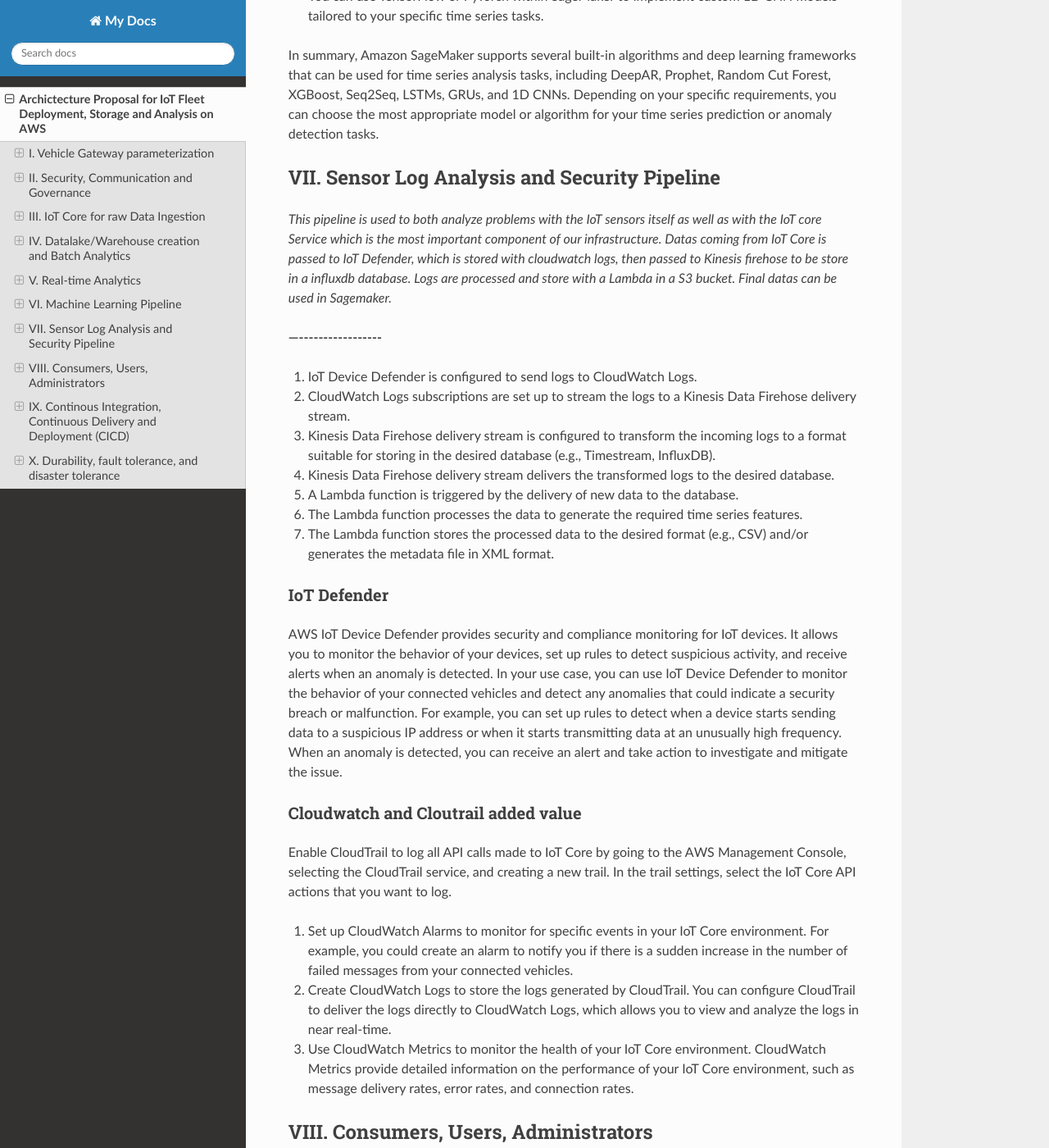
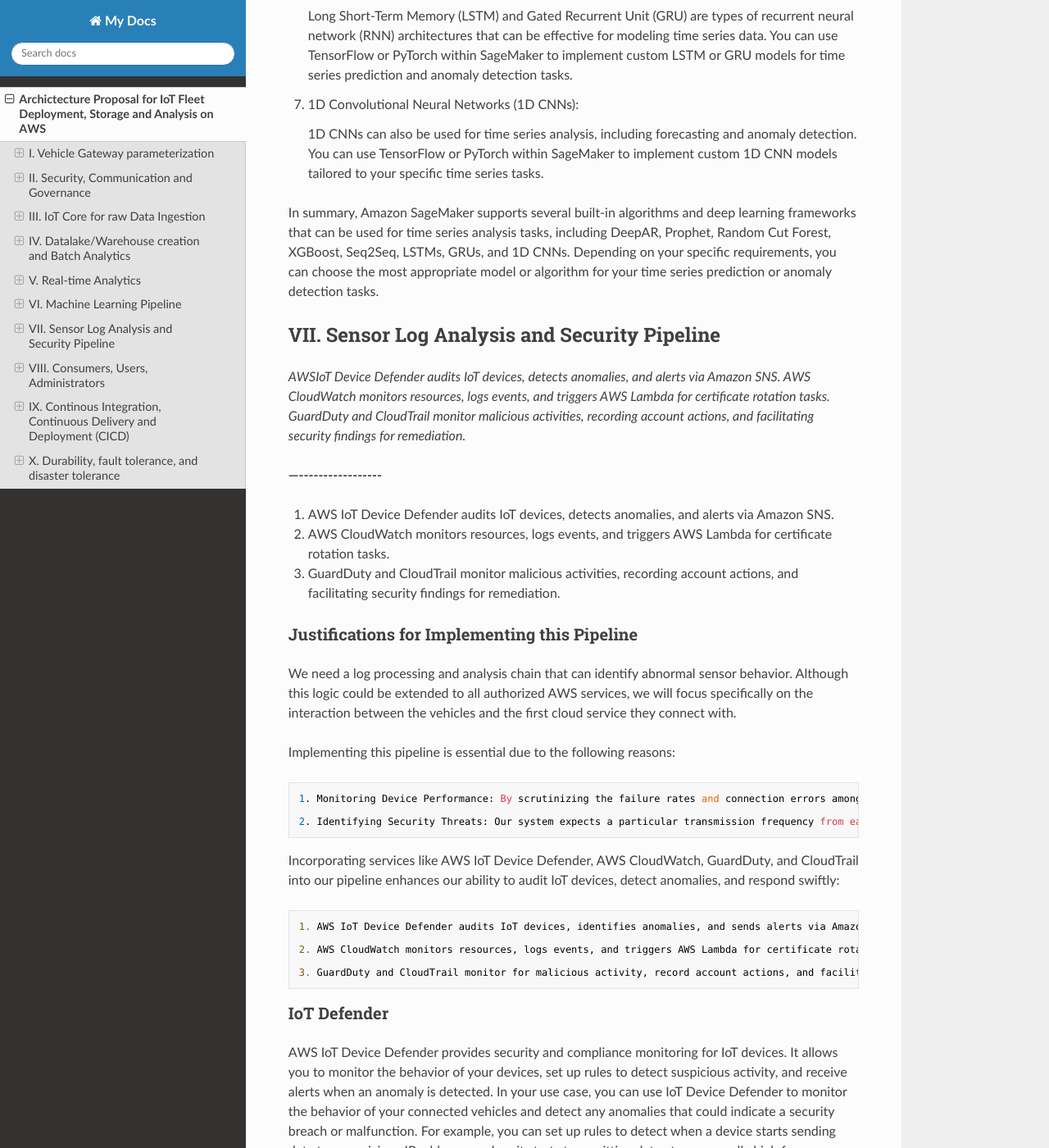
Before and after one commit to clementsiegrist/CloudIotFleet, an MkDocs documentation site: the page built from docs/index.md, in a window 1280 px wide and 1400 px high, scrolled down 28328 px. Shown: the whole window at 82% size. Built offline with MkDocs 1.6.1, drawn with Linux system fonts in a browser that asks for light colours; nearby versions of some CDN libraries; some of the changed text lies outside the part shown.

Commit message:
new info

```diff
--- a/docs/index.md
+++ b/docs/index.md
@@ -22,7 +22,9 @@
 
 [AWS IoT Fleetwise Insights](https://aws.amazon.com/blogs/iot/generating-insights-from-vehicle-data-with-aws-iot-fleetwise-part1/)<br>
 
+[AWS IoT Automotive Workshop](https://catalog.workshops.aws/awsiotforautomotive/en-US/0-before-starting-the-workshop)<br>
 
+[AWS Next Gen Vehicle Communication](https://docs.aws.amazon.com/whitepapers/latest/designing-next-generation-vehicle-communication-aws-iot/challenges-with-connected-vehicle-platforms.html)
 
 —-----
 
@@ -421,6 +423,9 @@
 
 So when you are setting up the rule in AWS IoT Core, the 'topic' in the SQL statement refers to the MQTT topic from which the data will be selected. When a device publishes a message to that topic, the rule will apply the SQL statement to the message. If the message passes the SQL statement (i.e., it matches the SELECT criteria), then the rule's action will be performed on that message.
 
+[AWS IoT SDK and Basic MQTT Functions](https://github.com/aws/aws-iot-device-sdk-python)
+[Implementation AWS MQTT](https://iotatlas.net/en/implementations/aws/)
+
 ## **IV. Datalake/Warehouse creation and Batch Analytics**
 
 _The raw datas coming from the IoT Core are passed to Kinesis Firehorse in order to be stored to a primary raw data S3 bucket in csv. format if needed. Then the raw datas can eventually be processed and refined with EMR and stored for long term usage and query to Redshift which gives data scientist flexibility to analyze and process the very raw datas and be extracted as batch with vehicle informations._
@@ -608,7 +613,7 @@
 
 [Tuto : set up streaming etl pipelines with kinesis data analytics](https://aws.amazon.com/getting-started/hands-on/set-up-streaming-etl-pipelines-apache-flink-and-amazon-kinesis-data-analytics/?ref=gsrchandson)
 
-### *Advantages of this pipeline*
+### **Advantages of this pipeline**
 
 1. Direct visualization:
 
@@ -622,7 +627,7 @@
 
     Storing processed data in Amazon Timestream is more optimized for time-series data, which is the focus of our use case. Amazon Timestream provides efficient storage and fast querying capabilities for time-series data, making it suitable for the scenario.
 
-### *Potential Improvements*
+### **Potential Improvements**
 
 1. AWS IoT Analytics:
 
@@ -744,7 +751,7 @@
 One potential advantage of using Timestream over other databases is its ability to handle high write and query volumes with low latency. Timestream is designed to scale automatically to handle changing data volumes and query patterns, and can support millions of write requests per second.
 
 
-### Timestream vs MemoryDB for Redis and Elasticache
+### **Timestream vs MemoryDB for Redis and Elasticache**
 
 Amazon MemoryDB for Redis and Amazon ElastiCache are in-memory data store services that are often used for caching, session storage, pub/sub messaging, and real-time analytics. They offer high performance, scalability, and simplicity, but may not be the best fit for every use case. Here are some potential drawbacks in the context of processing time series data from a fleet of IoT vehicles.
 
@@ -841,19 +848,32 @@
 
 ## **VII. Sensor Log Analysis and Security  Pipeline**
 
-_This pipeline is used to both analyze problems with the IoT sensors itself as well as with the IoT core Service which is the most important component of our infrastructure. Datas coming from IoT Core is passed to IoT Defender, which is stored with cloudwatch logs, then passed to Kinesis firehose to be store in a influxdb database. Logs are processed and store with a Lambda in a S3 bucket. Final datas can be used in Sagemaker._
+_AWSIoT Device Defender audits IoT devices, detects anomalies, and alerts via Amazon SNS. AWS CloudWatch monitors resources, logs events, and triggers AWS Lambda for certificate rotation tasks. GuardDuty and CloudTrail monitor malicious activities, recording account actions, and facilitating security findings for remediation._
 
 **—-----------------**
 
 
-1. IoT Device Defender is configured to send logs to CloudWatch Logs.
-2. CloudWatch Logs subscriptions are set up to stream the logs to a Kinesis Data Firehose delivery stream.
-3. Kinesis Data Firehose delivery stream is configured to transform the incoming logs to a format suitable for storing in the desired database (e.g., Timestream, InfluxDB).
-4. Kinesis Data Firehose delivery stream delivers the transformed logs to the desired database.
-5. A Lambda function is triggered by the delivery of new data to the database.
-6. The Lambda function processes the data to generate the required time series features.
-7. The Lambda function stores the processed data to the desired format (e.g., CSV) and/or generates the metadata file in XML format.
+1. AWS IoT Device Defender audits IoT devices, detects anomalies, and alerts via Amazon SNS.
+2. AWS CloudWatch monitors resources, logs events, and triggers AWS Lambda for certificate rotation tasks.
+3. GuardDuty and CloudTrail monitor malicious activities, recording account actions, and facilitating security findings for remediation.
 
+### **Justifications for Implementing this Pipeline**
+
+We need a log processing and analysis chain that can identify abnormal sensor behavior. Although this logic could be extended to all authorized AWS services, we will focus specifically on the interaction between the vehicles and the first cloud service they connect with.
+
+Implementing this pipeline is essential due to the following reasons:
+
+    1. Monitoring Device Performance: By scrutinizing the failure rates and connection errors among our IoT devices, we gain a deeper understanding of the operational status of our fleet. If a vehicle is transmitting too much or too little data, it might point towards an issue in the vehicle's components or the overall system. This real-time information enables us to pinpoint and resolve potential issues promptly.
+
+    2. Identifying Security Threats: Our system expects a particular transmission frequency from each vehicle - for instance, messages every two minutes. If the frequency suddenly increases to a message every nanosecond, it suggests a significant problem, possibly indicating a security breach like an attack attempt or certificate forgery.
+
+Incorporating services like AWS IoT Device Defender, AWS CloudWatch, GuardDuty, and CloudTrail into our pipeline enhances our ability to audit IoT devices, detect anomalies, and respond swiftly:
+
+    1. AWS IoT Device Defender audits IoT devices, identifies anomalies, and sends alerts via Amazon SNS.
+
+    2. AWS CloudWatch monitors resources, logs events, and triggers AWS Lambda for certificate rotation tasks.
+
+    3. GuardDuty and CloudTrail monitor for malicious activity, record account actions, and facilitate security findings for prompt remediation.
 
 ### **IoT Defender**
 
```
Also changed, not shown: other parts of docs/index.md (+3 -1 lines).
